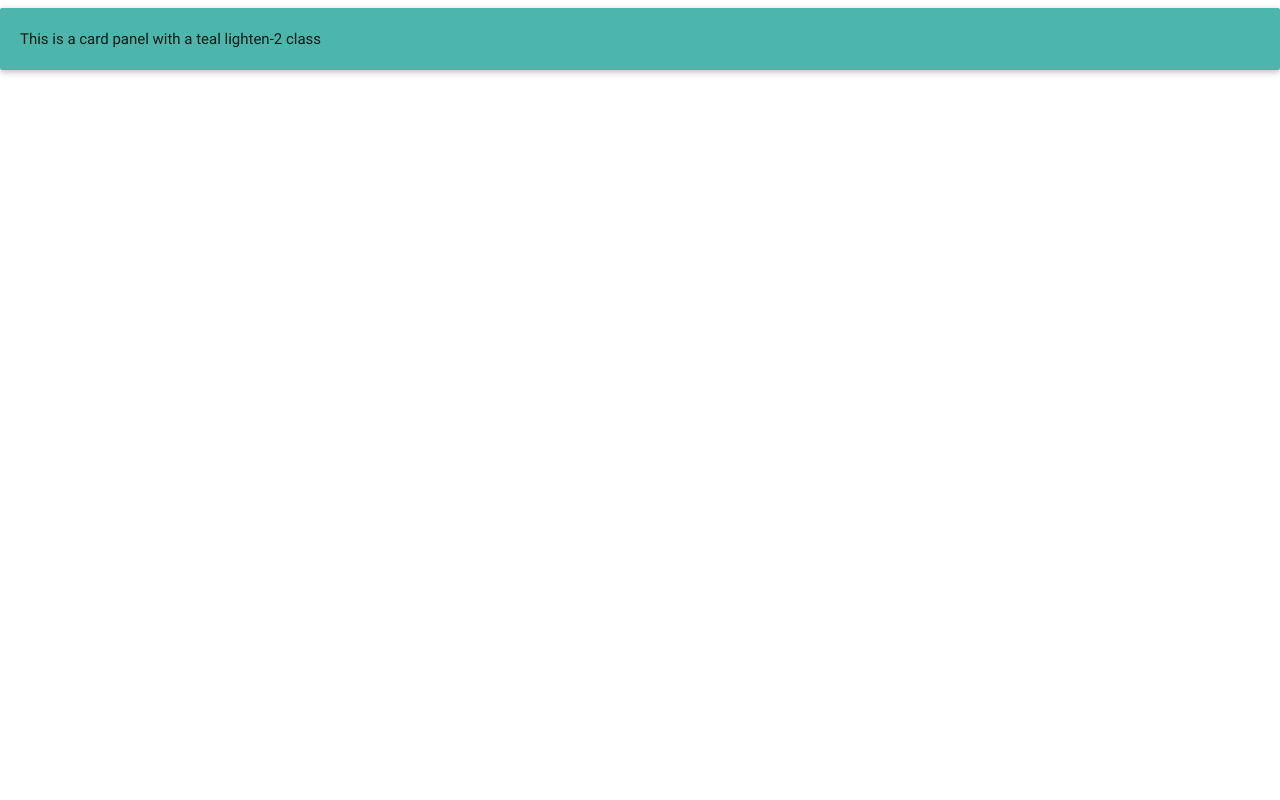
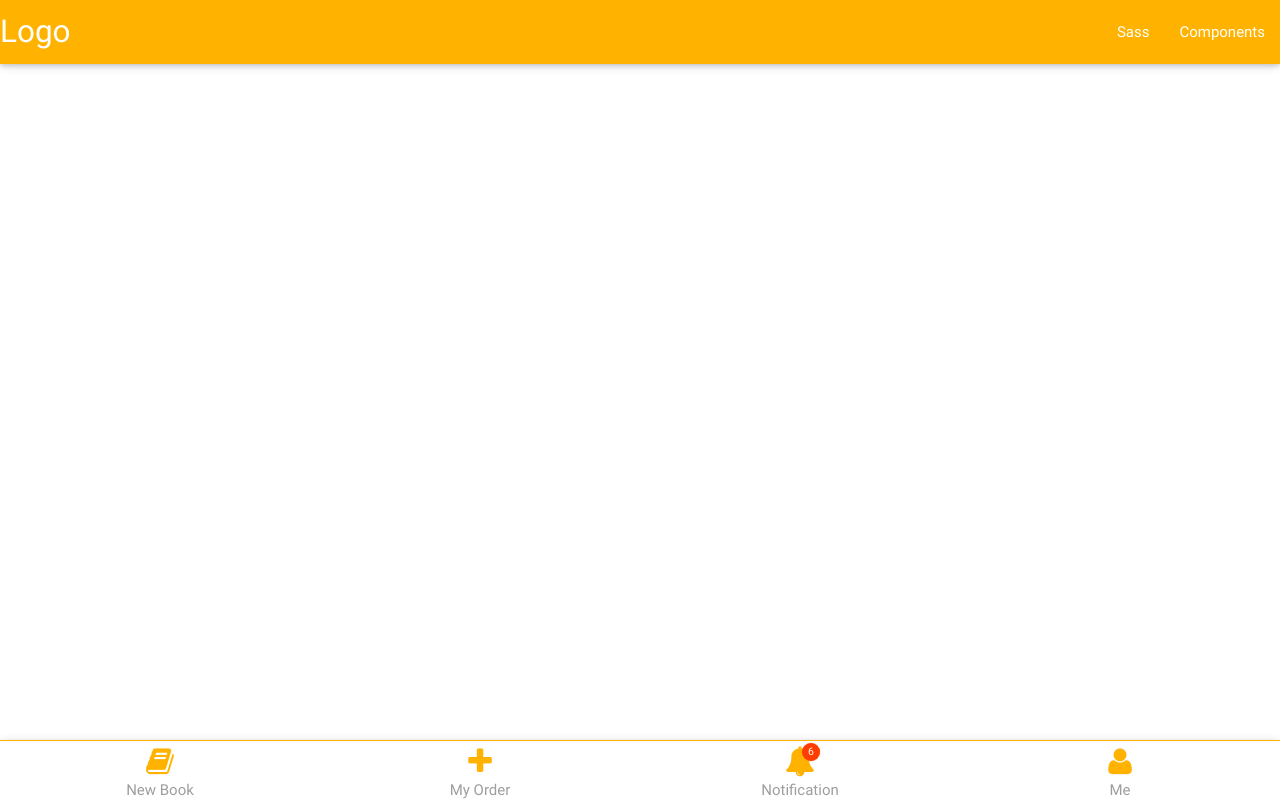
Before and after one commit to umar-abdulabbas/template, a plain HTML site: page index.html in a window 1280 px wide. Drawn offline with nearby package versions, Linux system fonts and the light colour scheme.

Commit message:
Fixed Footer added with touch bar

```diff
--- /dev/null
+++ b/css/style.css
@@ -0,0 +1,29 @@
+
+#outerwrap{ background:#000;}
+nav{background-color:#ffb300;} /*Header Color Change*/
+
+/*****Footer Colour Set-up*/
+#footer{border-top:1px solid #ffb300; }
+#footer  i{ color:#ffb300; padding-top:5px; }
+	/*Footer Rest-of all*/
+	#footer { position:fixed; left:0px;  bottom:0px; height:60px;  width:100%; xbackground:#999; box-shadow:0 2px 5px 0 rgba(0,0,0,0.16),0 2px 10px 0 rgba(0,0,0,0.12);}
+	.row .col.s1{ width:25%; text-align:center; color:#9e9e9e ;}
+/**** Footer Ends Here */
+
+.badge1 {
+   position:relative;
+}
+.badge1[data-badge]:after {
+   content:attr(data-badge);
+   position:absolute;
+   top:-15px;
+   right:-5px;
+   font-size:.7em;
+   background:#ff3d00;
+   color:white;
+   width:18px;height:18px;
+   text-align:center;
+   line-height:18px;
+   border-radius:50%;
+   box-shadow:0 0 1px #ff7043;
+}
--- a/index.html
+++ b/index.html
@@ -13,10 +13,63 @@
     <!--Import materialize.css-->
     <link type="text/css" rel="stylesheet" href="css/materialize.min.css"  media="screen,projection"/>
     <link rel="stylesheet" href="css/font-awesome.min.css"  media="screen,projection"/>
+	<link rel="stylesheet" href="css/style.css"  media="screen,projection"/>
 </head>
 <body>
 	<!-- Template Start here -->
-	<div class="card-panel teal lighten-2">This is a card panel with a teal lighten-2 class</div>
+	<div id="outerwrap">
+	<!--Head Layout -->
+	<div id="header">
+		<Header>
+		  <div class="navbar-fixed">
+		  <nav>
+		  <div class="nav-wrapper">
+			<a href="#!" class="brand-logo">Logo</a>
+			<ul class="right hide-on-med-and-down">
+			<li><a href="sass.html">Sass</a></li>
+			<li><a href="badges.html">Components</a></li>
+			</ul>
+			</div>
+			</nav>
+		  </div> <!-- Class navbar-fixed end here -->
+		</Header>
+	</div><!-- #header Ends Here -->
+	<!--Head Layout End -->
+	<main>
+
+
+	</main>
+	<!-- Footer -->
+	<div id="footer">
+		  <footer>
+		    <div class="row">
+			<div class="col s1">
+			<i class="fa fa-book fa-2x" aria-hidden="true" ></i><br/>
+			New Book
+			</div>
+
+			<div class="col s1">
+			<i class="fa fa-plus fa-2x" aria-hidden="true"></i><br/>
+			My Order
+			</div>
+
+			<div class="col s1">
+			<span class="badge1" data-badge="6"><i class="fa fa-bell fa-2x badge1" aria-hidden="true" ></i></span><br/>
+			Notification
+			</div>
+
+			<div class="col s1">
+			<i class="fa fa-user fa-2x" aria-hidden="true"></i> <br/>
+			Me
+			</div>
+
+			</div>
+
+          </div>
+        </footer>
+	</div><!-- Footer Ends Here ->
+	<!-- Footer End Here -->
+	</div> <!-- #outerwrap ends here -->
 	<!-- Template End here -->
 	<!--Import jQuery before materialize.js-->
     <script type="text/javascript" src="https://code.jquery.com/jquery-2.1.1.min.js"></script>
```
